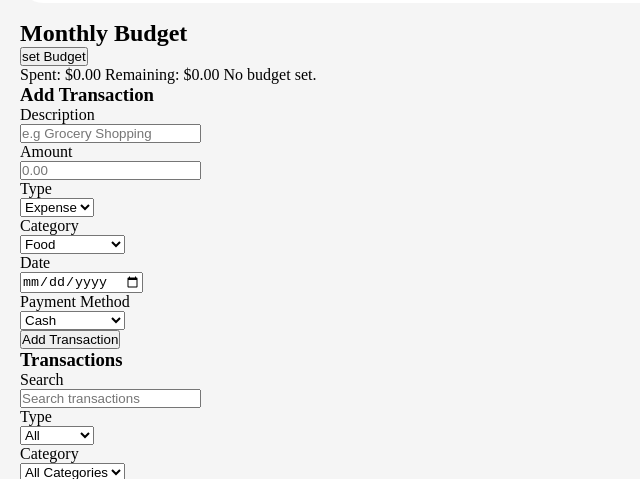
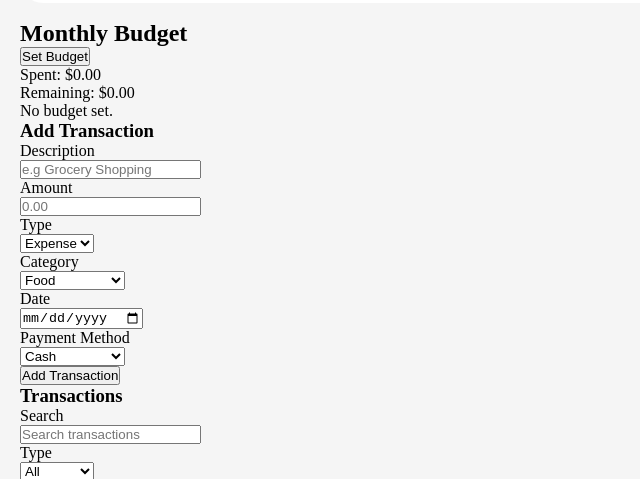
Before and after one commit to kalbuilds/expense-tracker-financial-dashboard, a plain HTML site: page index.html in a window 1280 px wide. Shown: the part 621-1100 px from the top of the page, without its empty margins (0-640 px from the left). Drawn offline with Linux system fonts and the light colour scheme.

Commit message:
fix: update a structure of monthly budget section

```diff
--- a/index.html
+++ b/index.html
@@ -33,32 +33,47 @@
 
       <div class="balance-container expense">
         <p class="sign">💸</p>
-        <div> <p class="balance-name">Total Expenses</p>
-        <p class="balance-amount"> $0.00</p></div>
+        <div>
+          <p class="balance-name">Total Expenses</p>
+          <p class="balance-amount"> $0.00</p>
+        </div>
 
       </div>
 
       <div class="balance-container balance">
         <p class="sign">🏦</p>
 
-        <div> <p class="balance-name">Balance</p>
-        <p class="balance-amount"> $0.00</p></div>
+        <div>
+          <p class="balance-name">Balance</p>
+          <p class="balance-amount"> $0.00</p>
+        </div>
 
       </div>
 
       <div class="balance-container monthly">
         <p class="sign">🎯</p>
-          <div>  <p class="balance-name">Monthly Budget</p>
-          <p class="balance-amount">$0.00</p></div>
+        <div>
+          <p class="balance-name">Monthly Budget</p>
+          <p class="balance-amount">$0.00</p>
+        </div>
 
       </div>
     </div>
 
-      <div>
+    <div class="monthly-budget">
+
+      <div class="set-budget">
         <h2>Monthly Budget</h2>
-        <button>set Budget</button>
+        <button class="set-btn">Set Budget</button>
+      </div>
 
-        <p>Spent: $0.00 <span> Remaining: $0.00 </span> No budget set.</p>
+  <div class="remaining"> <p>Spent: <span class="balance"></span> $0.00
+      </p>
+    <p>Remaining: <span class="balance"></span> $0.00</p></div>
+
+    <p class="percent"></p>
+
+      <p class="status">No budget set.</p>
     </div>
 
     <div>
```
Lines whose indentation alone changed are shown as unchanged.
